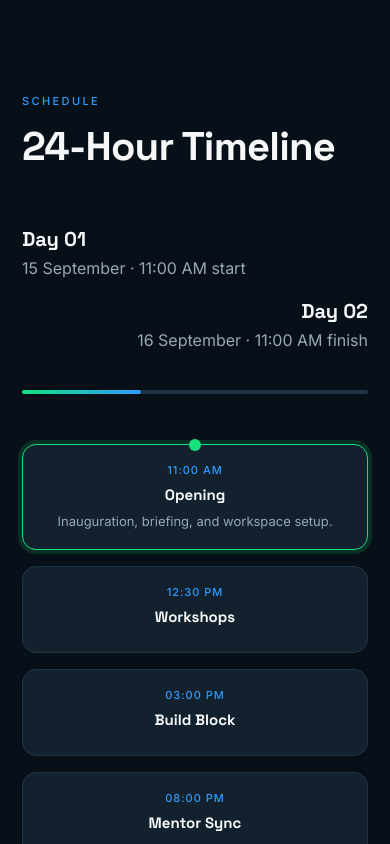
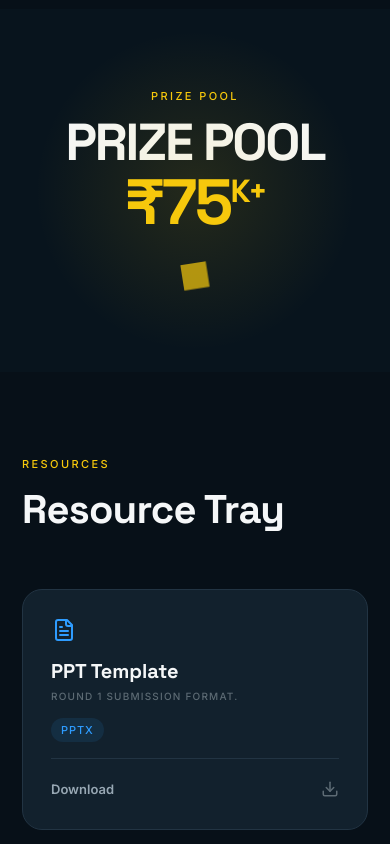
Before and after one commit to VMedithon/website, a React (Vite) app: page / in a window 390 px wide. Shown: the part 5680-6524 px from the top of the page. Built offline with nearby package versions, Linux system fonts and the light colour scheme.

Commit message:
chore(schedule): remove the 24-hour timeline section
Drop the Schedule section, its data (scheduleEvents), the nav link,
the footer quick link, and all schedule/event CSS including the
scroll-driven rail and pulse keyframes.

```diff
--- a/src/App.tsx
+++ b/src/App.tsx
@@ -23,7 +23,6 @@ import {
 	navLinks,
 	journeySteps,
 	themes,
-	scheduleEvents,
 	resources,
 	sponsors,
 	faq,
@@ -408,70 +407,6 @@ function Rounds() {
 	);
 }
 
-function Schedule() {
-	const [active, setActive] = useState(0);
-	const railRef = useRef<HTMLDivElement>(null);
-
-	useEffect(() => {
-		const handler = () => {
-			if (!railRef.current) return;
-			const section = document.getElementById("schedule");
-			if (!section) return;
-			const rect = section.getBoundingClientRect();
-			const viewportH = window.innerHeight;
-			const visibleTop = Math.max(0, viewportH * 0.5 - rect.top);
-			const total = rect.height;
-			const progress = Math.max(0, Math.min(1, visibleTop / total));
-			railRef.current.style.width = `${progress * 100}%`;
-		};
-		handler();
-		window.addEventListener("scroll", handler, { passive: true });
-		return () => window.removeEventListener("scroll", handler);
-	}, []);
-
-	return (
-		<section className="section" id="schedule">
-			<Anchor id="schedule" />
-			<div className="section-heading" data-reveal>
-				<div>
-					<span className="kicker blue">Schedule</span>
-					<h2>24-Hour Timeline</h2>
-				</div>
-			</div>
-			<div className="schedule-timeline" data-reveal>
-				<div className="schedule-days">
-					<div className="schedule-day">
-						<h3>Day 01</h3>
-						<p>15 September · 11:00 AM start</p>
-					</div>
-					<div className="schedule-day" style={{ textAlign: "right" }}>
-						<h3>Day 02</h3>
-						<p>16 September · 11:00 AM finish</p>
-					</div>
-				</div>
-				<div className="schedule-rail">
-					<div className="schedule-rail-fill" ref={railRef} />
-				</div>
-				<div className="schedule-events">
-					{scheduleEvents.map((e, i) => (
-						<button
-							type="button"
-							key={e.name}
-							className={`event-node ${active === i ? "active" : ""}`}
-							onClick={() => setActive(i)}
-						>
-							<div className="event-pulse" />
-							<div className="event-time">{e.time}</div>
-							<div className="event-name">{e.name}</div>
-							{active === i && <p className="event-detail">{e.detail}</p>}
-						</button>
-					))}
-				</div>
-			</div>
-		</section>
-	);
-}
-
 function Prize() {
 	const ref = useRef<HTMLDivElement>(null);
 	const [value, setValue] = useState(0);
@@ -708,7 +643,6 @@ function Footer() {
 			<div>
 				<strong style={{ color: "#f5f7f8" }}>Quick Links</strong>
 				<Link to="/#journey">Journey</Link>
-				<Link to="/#schedule">Schedule</Link>
 				<Link to="/#themes">Themes</Link>
 				<Link to="/dashboard">Participant Portal</Link>
 			</div>
@@ -738,7 +672,6 @@ function HomePage() {
 			<Themes />
 			<JourneySpine />
 			<Rounds />
-			<Schedule />
 			<Prize />
 			<Resources />
 			<Partners />
--- a/src/data.ts
+++ b/src/data.ts
@@ -56,7 +56,6 @@ export const navLinks = [
 	{ id: "themes", label: "Themes", path: "/#themes" },
 	{ id: "journey", label: "Journey", path: "/#journey" },
 	{ id: "rounds", label: "Rounds", path: "/#rounds" },
-	{ id: "schedule", label: "Schedule", path: "/#schedule" },
 	{ id: "prizes", label: "Prizes", path: "/#prizes" },
 	{ id: "faq", label: "FAQ", path: "/#faq" },
 ];
@@ -162,17 +161,6 @@ export const problemStatements = [
 		industry: false,
 	},
 ] as const;
-
-export const scheduleEvents = [
-	{ day: 1, time: "11:00 AM", name: "Opening", detail: "Inauguration, briefing, and workspace setup." },
-	{ day: 1, time: "12:30 PM", name: "Workshops", detail: "Tooling, biomedical ethics, and rapid prototyping." },
-	{ day: 1, time: "03:00 PM", name: "Build Block", detail: "Teams begin core development and prototyping." },
-	{ day: 1, time: "08:00 PM", name: "Mentor Sync", detail: "Midway review with student, faculty, and industry mentors." },
-	{ day: 1, time: "11:00 PM", name: "Overnight Sprint", detail: "Integration, testing, and iteration through the night." },
-	{ day: 2, time: "06:00 AM", name: "Refinement", detail: "UI polish, documentation, and practice demos." },
-	{ day: 2, time: "09:00 AM", name: "Industry Review", detail: "Final expert feedback before judging." },
-	{ day: 2, time: "11:00 AM", name: "Finish", detail: "Submission deadline and judging begins." },
-];
 
 export const resources = [
 	{ title: "PPT Template", type: "PPTX", desc: "Round 1 submission format." },
--- a/src/styles.css
+++ b/src/styles.css
@@ -185,24 +185,6 @@
 .round-timeline-item{position:relative;padding:12px 0;font-size:14px;color:var(--ink-2)}
 .round-timeline-item::before{content:"";position:absolute;left:-29px;top:50%;width:10px;height:10px;border-radius:50%;background:var(--brand-blue);border:2px solid var(--bg-elev);box-shadow:0 0 0 4px color-mix(in srgb,var(--brand-blue) 20%,transparent)}
 .round-timeline-fill{position:absolute;left:-2px;top:0;bottom:0;width:2px;background:var(--brand-blue);height:0;transition:height .1s linear}
-
-/* ============ SCHEDULE ============ */
-.schedule-timeline{position:relative;max-width:1100px;margin:0 auto}
-.schedule-days{display:grid;grid-template-columns:1fr 1fr;gap:60px;margin-bottom:40px}
-.schedule-day h3{font:700 20px "Space Grotesk",sans-serif;color:var(--ink);margin:0 0 6px}
-.schedule-day p{font:13px;color:var(--ink-2);margin:0}
-.schedule-rail{position:relative;height:4px;background:var(--line);border-radius:2px;margin-bottom:50px}
-.schedule-rail-fill{position:absolute;left:0;top:0;height:100%;background:linear-gradient(90deg,var(--brand-green),var(--brand-blue));border-radius:2px;width:0;transition:width .1s linear}
-.schedule-events{display:grid;grid-template-columns:repeat(6,1fr);gap:16px}
-.event-node{position:relative;background:var(--bg-elev);border:1px solid var(--line);border-radius:var(--r-inner);padding:18px;cursor:pointer;transition:.25s var(--ease)}
-.event-node:hover{border-color:var(--brand-blue);transform:translateY(-3px)}
-.event-node.active{border-color:var(--brand-green);box-shadow:0 0 0 4px color-mix(in srgb,var(--brand-green) 15%,transparent)}
-.event-time{font:500 11px Inter;letter-spacing:1px;color:var(--brand-blue);margin-bottom:8px}
-.event-name{font:700 15px "Space Grotesk",sans-serif;color:var(--ink);margin:0 0 8px}
-.event-detail{font:13px Inter;color:var(--ink-2);margin:0;line-height:1.5}
-.event-pulse{position:absolute;top:-6px;left:50%;width:12px;height:12px;border-radius:50%;background:var(--brand-green);transform:translateX(-50%);opacity:0}
-.event-node.active .event-pulse{opacity:1;animation:pulse-dot 1.6s ease-in-out infinite}
-@keyframes pulse-dot{0%,100%{box-shadow:0 0 0 0 color-mix(in srgb,var(--brand-green) 40%,transparent)}50%{box-shadow:0 0 0 10px color-mix(in srgb,var(--brand-green) 0%,transparent)}}
 
 /* ============ PRIZE ============ */
 .prize-section{padding:140px 7vw;background:var(--brand-ink);color:var(--ink);position:relative;z-index:2;overflow:hidden;text-align:center}
@@ -457,7 +439,6 @@ footer>small{grid-column:1/-1;border-top:1px solid #1c2b36;padding-top:26px;colo
 	.journey-step:nth-child(odd) .journey-step-content,.journey-step:nth-child(even) .journey-step-content{grid-column:2;text-align:left}
 	.journey-dot{grid-column:1;justify-self:start}
 	.journey-line,.journey-line-fill{left:18px}
-	.schedule-events{grid-template-columns:repeat(3,1fr)}
 }
 @media(max-width:900px){
 	.nav-wrap{top:10px;width:calc(100% - 20px);height:58px;gap:16px}
@@ -494,8 +475,6 @@ footer>small{grid-column:1/-1;border-top:1px solid #1c2b36;padding-top:26px;colo
 	.hero-track{font-size:13px;padding:12px 20px}
 	.hero-caduceus{width:60px;height:60px}
 	.resources-grid{grid-template-columns:1fr}
-	.schedule-events{grid-template-columns:1fr}
-	.schedule-days{grid-template-columns:1fr;gap:20px}
 	.track-half{padding:32px}
 	.theme-card{padding:28px;min-height:auto}
 	.round-card{padding:28px}
```
